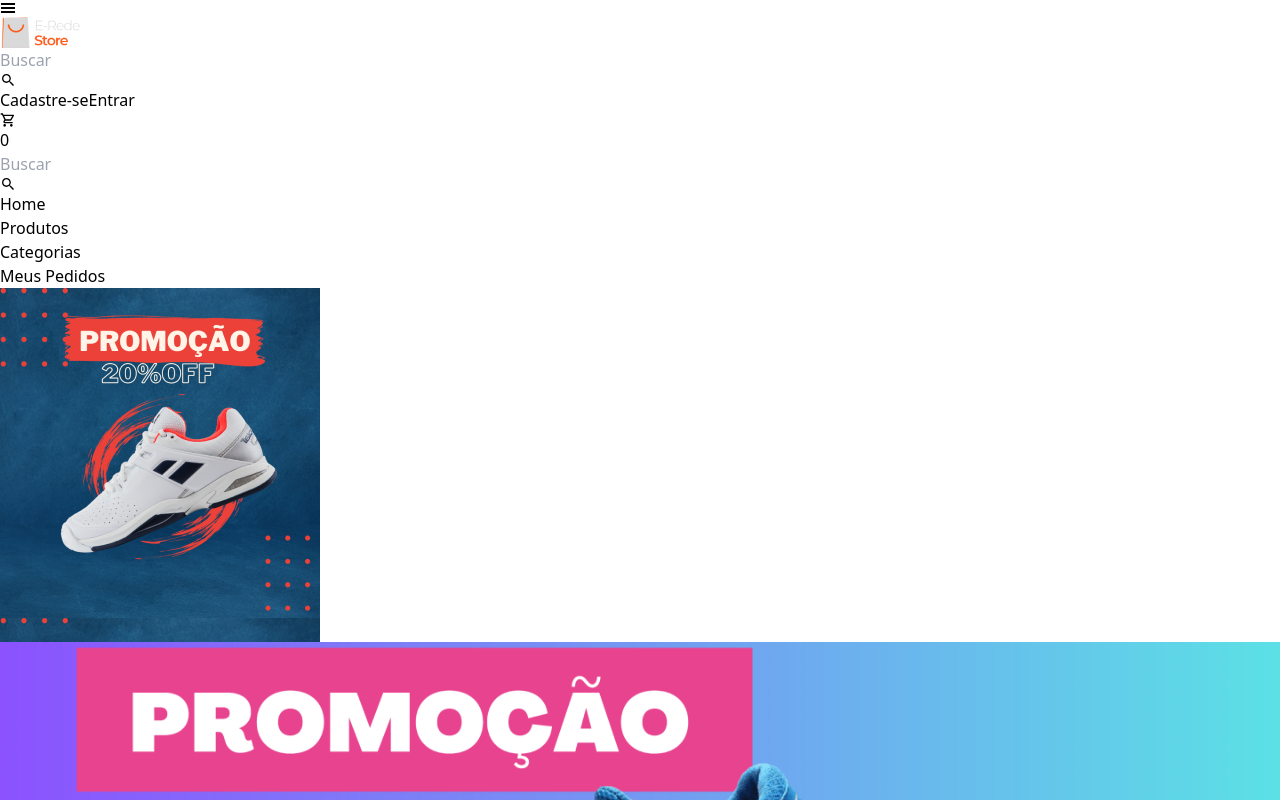
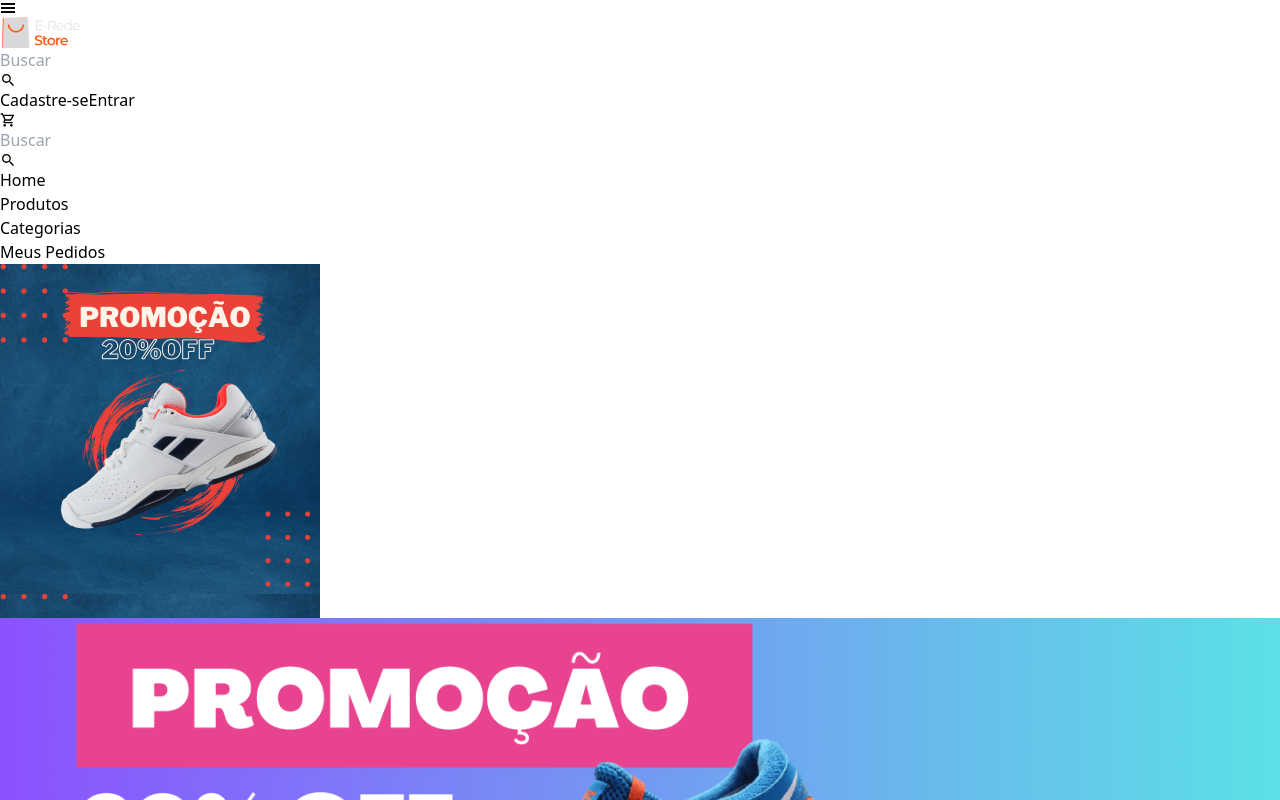
Before and after one commit to DarlanMendes/e-commerce-irede, a React (Vite) app: page / in a window 1280 px wide. Shown: the top 800 px of the page. Built offline with nearby package versions, Linux system fonts and the light colour scheme.

Commit message:
Ajuste notificação carrinho

```diff
--- a/src/components/Header/index.jsx
+++ b/src/components/Header/index.jsx
@@ -3,25 +3,26 @@ import { IoMdSearch } from "react-icons/io";
 import { Link, useLocation } from "react-router-dom";
 import logoERede from "../../assets/logo-e-rede.png";
 import { GiHamburgerMenu } from "react-icons/gi";
-import { useContext, useState, useEffect} from "react";
+import { useContext, useState, useEffect } from "react";
 import { UserContext } from "../../context/userContext";
 import { CartContext } from "../../context/cartContext";
 
 function Botoes() {
 
-    const {user}= useContext(UserContext)?useContext(UserContext):{user:false}
-    const{cart}=useContext(CartContext)?useContext(UserContext):{cart:false}
+    const { user } = useContext(UserContext) ? useContext(UserContext) : { user: false }
+    const { cart } = useContext(CartContext)
     const [totalItemsCart, setTotalItemsCart] = useState(0)
-    useEffect(()=>{
+    useEffect(() => {
         let total = 0
-        cart?.products.forEach((product)=>{
-            total+= product.qtt
+        cart?.products.forEach((product) => {
+            total += product.qtt
         })
         setTotalItemsCart(total)
-    })
+    }, [cart])
+
     return (
         <div className="flex justify-center items-center md:w-full max-w-[289px] gap-5">
-            {user?
+            {user ?
                 <div className="flex items-center justify-center gap-5">
                     <img src={user.avatar} alt={user} className="h-10 w-10 rounded-full hidden lg:block" />
                     <h1 className="hidden lg:block">Olá , {user.name}</h1>
@@ -34,9 +35,11 @@ function Botoes() {
                 </>
 
             }
-            <div>
-            <MdOutlineShoppingCart className="text-white text-2xl" />
-            <div className="h-2 w-2 flex justify-center items-center rounded-full relative bg-red-500 p-3 ">{totalItemsCart} </div>
+            <div className="flex items-center justify-center">
+                <MdOutlineShoppingCart className="text-white text-2xl absolute" />
+                {totalItemsCart > 0 &&
+                    <div className="h-2 w-2 flex justify-center items-center rounded-full relative -top-4 -right-2 bg-red-500 p-3 ">{totalItemsCart} </div>
+                }
             </div>
 
 
--- a/src/context/cartContext/index.jsx
+++ b/src/context/cartContext/index.jsx
@@ -8,7 +8,7 @@ export const CartProvider=({ children })=> {
 
     useEffect(() => {
       localStorage.setItem("cart", JSON.stringify(cart))
-      console.log("mudou")
+
     }, [cart])
 
 
```
